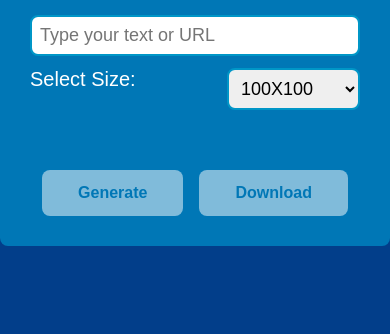
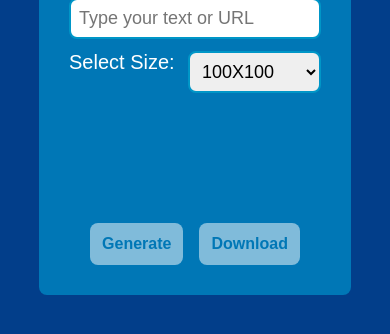
Before and after one commit to Aryanbhardwaj4224/QR-Code-Generator, a plain HTML site: page index.html in a window 390 px wide. Shown: the part 340-674 px from the top of the page. Drawn offline with Linux system fonts and the light colour scheme.

Commit message:
update css

```diff
--- a/style.css
+++ b/style.css
@@ -62,6 +62,7 @@ select {
 .qr-footer a {
   background-color: var(--secondary-color);
   text-decoration: none;
+  font-size: 20px;
   padding: 14px 36px;
   margin-inline: 8px;
   color: var(--primary-color);
@@ -69,17 +70,35 @@ select {
   border-radius: var(--border-radious);
 }
 .qr-body {
-  margin-top: 30px;
-  display: flex;
+   display: flex;
   justify-content: center;
+  align-items: center;
+  padding: 10px;
+  min-width: 100px;
+  min-height: 100px;
+  max-width: 100%;
+  max-height: none;  /* prevent height restriction */
 }
 .qr-body img {
   display: none;
-  width: 100px;
-  height: 100px;
+  margin-block: 10px;
+  padding: 20px;
+  border: 0.5px solid var(--border-color);
+  border-radius: var(--border-radious);
+
+
 }
 .disabled {
   pointer-events: none; /* prevents clicks */
-  opacity: 0.5;         /* visual cue */
+  opacity: 0.5; /* visual cue */
   cursor: default;
 }
+@media screen and (max-width:520px){
+    .box{
+        width: 80%;
+    }
+    .qr-footer a{
+        padding: 12px;
+        font-size: 16px;
+    }
+}
```
